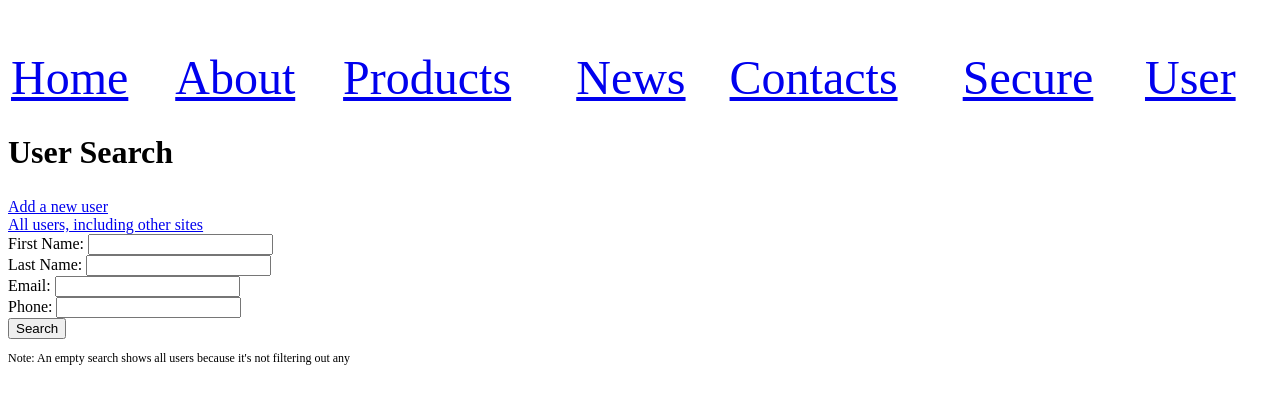
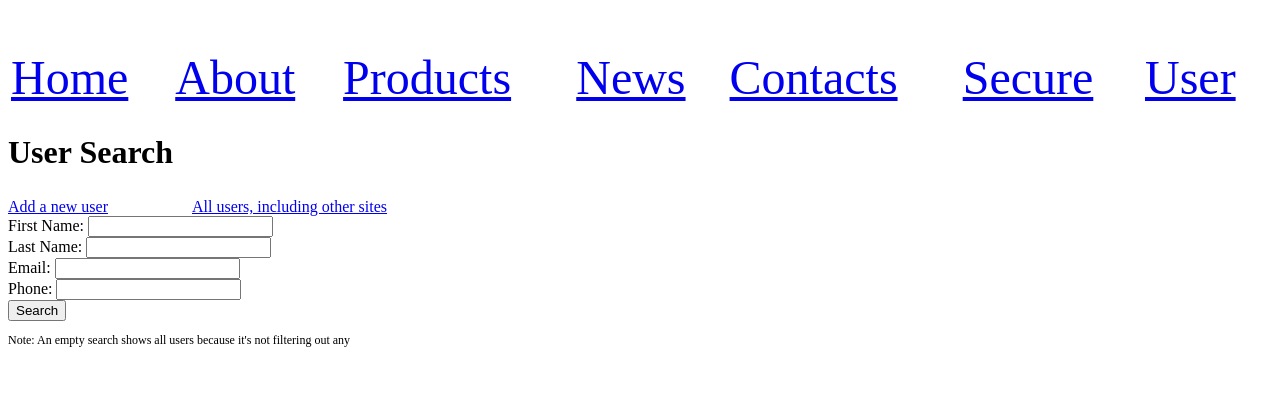
Before and after one commit to ConnorPietrasik/cmpe272hw, a PHP site: page /user_search.php in a window 1280 px wide. Shown: the part 136-540 px from the top of the page. Run offline with PHP 8.4, Linux system fonts and the light colour scheme.

Commit message:
changed style

```diff
--- a/public/user_search.php
+++ b/public/user_search.php
@@ -4,8 +4,7 @@
 ?>
 <h2>User Search</h2>
 <a href="add_user.php">Add a new user</a>
-<br>
-<a href="combined_users.php">All users, including other sites</a>
+<a href="combined_users.php" style="padding-left: 5em;">All users, including other sites</a>
 <br>
 <form action="user_search.php" method="get" class="user-search">
     <label for="first_name">First Name:</label>
```
